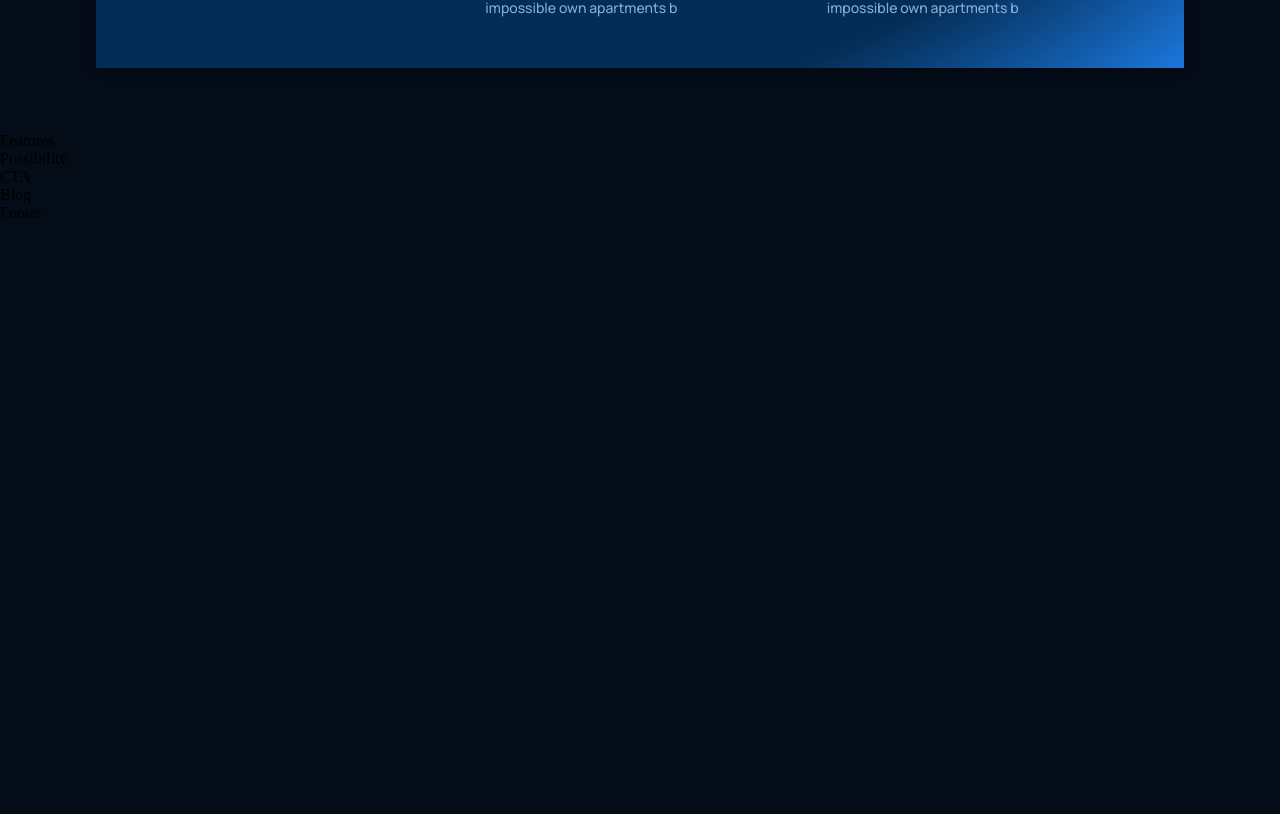
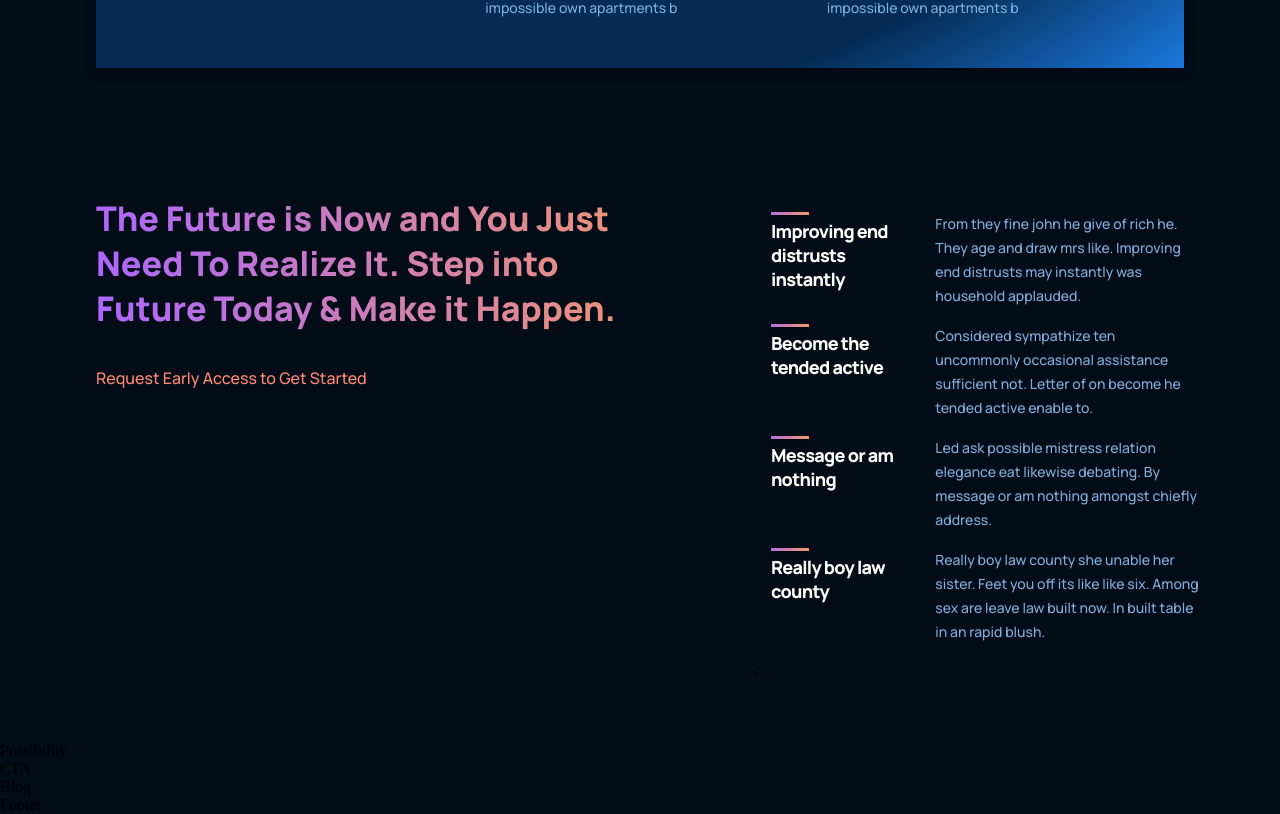
Before and after one commit to moresruth/projects, a React (Create React App) app in the folder landingpage_responsive/: page / in a window 1280 px wide. Shown: the part 1436-2250 px from the top of the page. Before the commit the page ends 1658 px from the top, so only its background shows below. Built offline with nearby package versions, Linux system fonts and the light colour scheme.

Commit message:
add features

```diff
--- a/landingpage_responsive/src/containers/Features/Features.jsx
+++ b/landingpage_responsive/src/containers/Features/Features.jsx
@@ -1,9 +1,43 @@
 import React from 'react';
+
+import { Feature } from '../../components';
 import './features.css';
+
+// feature data array
+const featuresData =[
+  {
+    title:'Improving end distrusts instantly ',
+    text:'From they fine john he give of rich he. They age and draw mrs like. Improving end distrusts may instantly was household applauded.'
+  },
+  {
+    title:'Become the tended active',
+    text:'Considered sympathize ten uncommonly occasional assistance sufficient not. Letter of on become he tended active enable to.'
+  },
+  {
+    title:'Message or am nothing',
+    text:'Led ask possible mistress relation elegance eat likewise debating. By message or am nothing amongst chiefly address.',
+  },
+  {
+    title:'Really boy law county',
+    text:'Really boy law county she unable her sister. Feet you off its like like six. Among sex are leave law built now. In built table in an rapid blush.'
+  }
+]
 
 const Features = () => {
   return (
-    <div>Features</div>
+    <div className="gpt3__features section__padding">
+      <div className="gpt3__features-heading">
+        <h1 className="gradient__text">
+        The Future is Now and You Just Need To Realize It. Step into Future Today & Make it Happen.
+        </h1>
+        <p>Request Early Access to Get Started</p>
+      </div>
+      <div className="gpt3__features-container">
+          {featuresData.map((item, index) => (
+            <Feature title={item.title} text={item.text} key={item.title + index}/>
+          ))};
+      </div>
+    </div>
   )
 }
 
--- a/landingpage_responsive/src/containers/Features/features.css
+++ b/landingpage_responsive/src/containers/Features/features.css
@@ -0,0 +1,62 @@
+.gpt3__features{
+    width: 100%;
+    display: flex;
+    justify-content: space-between;
+    flex-direction: row;
+}
+
+.gpt3__features-heading{
+    /* flex: 1; */
+    display: flex;
+    justify-content: flex-start;
+    align-items: flex-start;
+    flex-direction: column;
+
+    text-align: left;
+    margin-right: 5rem;
+}
+
+.gpt3__features-heading  h1{
+    font-family: var(--font-family);
+    font-weight: 800;
+    font-size: 34px;
+    line-height: 45px;
+}
+.gpt3__features-heading p{
+    font-family: var(--font-family);
+    font-style: normal;
+    font-weight: 500;
+    font-size: 16px;
+    line-height: 30px;
+    color:var(--color-subtext);
+    margin-top: 2rem;
+
+}
+
+.gpt2__features-containers{
+    flex: 1.5;
+    display: flex;
+    justify-content: flex-start;
+    align-items: center;
+    flex-direction: column;
+
+}
+
+/* for tablet device */
+@media screen and (max-width: 990px){
+    .gpt3__features{
+        flex-direction: column;
+    }
+    .gpt3__features-heading{
+        margin: 0 0 2rem 0;
+    }
+}
+
+/* for mobile device */
+@media screen and (max-width: 550px){
+
+    .gpt3__features-heading h1{
+        font-size: 28px;
+        line-height: 38px;
+    }
+}
```
